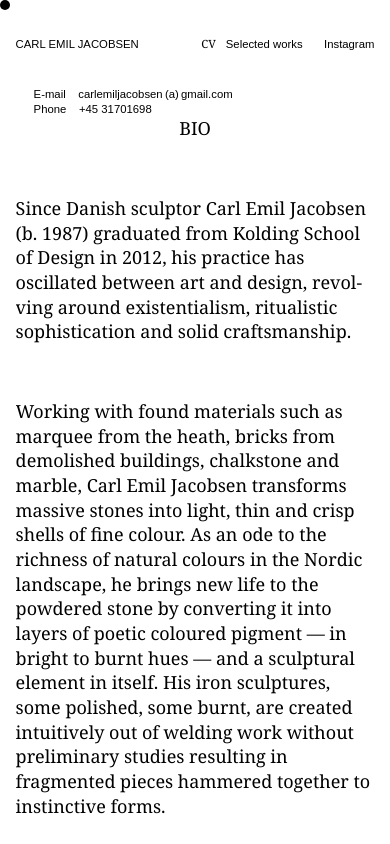
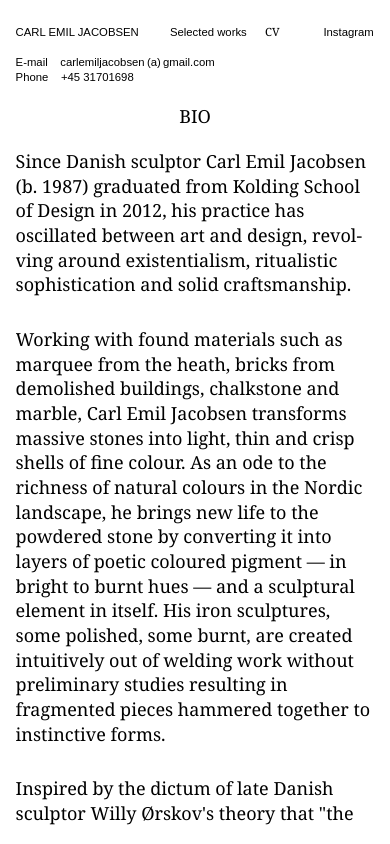
Before and after one commit to Wryth/cej_portfolio, a React (Create React App) app: page /#/bio in a window 390 px wide. Built offline with nearby package versions, Linux system fonts and the light colour scheme.

Commit message:
Made changes to mobile picture wheel postion.

```diff
--- a/src/components/archive.css
+++ b/src/components/archive.css
@@ -60,7 +60,7 @@
   width: auto;
 }
 
-@media (max-width:960px) {
+@media (max-width:500px) {
 
 
 
--- a/src/components/bio.css
+++ b/src/components/bio.css
@@ -37,6 +37,21 @@
 }
 
 
-@media (max-width:900px) {
+@media (max-width:500px) {
+    .bioHeader{
+        margin-bottom: 20px;
+    }
+
+    .textEnd{
+        margin-bottom: 30px;
+    }
+
+    .bioText {
+        margin-bottom: 30px;
+    }
+
+    .exhibitionInfo {
+    }
+
 
 }
--- a/src/components/customCursor.css
+++ b/src/components/customCursor.css
@@ -27,3 +27,9 @@
     display: none;
   }
 }
+
+@media (max-width:900px) {
+  #custom-cursor {
+    display: none;
+  }
+}
--- a/src/components/exampleReact/SlickDemo.css
+++ b/src/components/exampleReact/SlickDemo.css
@@ -51,16 +51,19 @@
     opacity: 0;
 }
 
-@media (min-height:450px) {
+@media (min-height:500px) {
     .slick-slider.slick-initialized{
         top: 60%;
         -ms-transform: translateY(-50%);
         transform: translateY(-50%);
     }
 }
-@media (max-width: 450px) {
+@media (max-width: 500px) {
     .slick-slider.slick-initialized{
         height: 30%;
+        position: relative;
+        -ms-transform: translateY(-200%);
+        transform: translateY(-200%);
     }
     .titleBox{
         font-size: 10px;
--- a/src/components/main.css
+++ b/src/components/main.css
@@ -18,8 +18,11 @@
   top: -37px;
 }
 
-@media (max-width:400px) {
+@media (max-width:500px) {
+
   .mainContainer{
+    top: 25px;
+    bottom: 25px;
     width: 92%;
     left: 4%;
   }
--- a/src/components/myHeader.css
+++ b/src/components/myHeader.css
@@ -38,3 +38,16 @@
 .emailLink:hover{
     font-family: Georgia, 'Times New Roman', Times, serif;
 }
+
+
+@media (max-width:500px) {
+    #headerMenu{
+        height: 15px;
+    }
+
+    .contactText{
+        margin-bottom: 20px;
+        margin-left: 0px;
+        margin-top: 15px;
+    }
+}
--- a/src/components/myMenu.css
+++ b/src/components/myMenu.css
@@ -76,9 +76,8 @@
     min-width: 82px;
 }
 
-@media (max-width:960px) {
+@media (max-width:900px) {
     .menuOption{
-        float: right;
         margin: 0;
         padding: 0;
         border: none;
@@ -88,14 +87,27 @@
         font-weight: 500;
         min-height: 20px;
     }
+    .innerMenu{
+    }
 
     #menuDownloads{
         display: none;
     }
 
-    #menuBio, #menuArchive, #igLink{
-        margin-left: 10px;
-        min-width: 0px;
+    #menuArchive{
+        min-width: 77px;
+    }
+
+    #menuBio{
+        min-width: 16px;
+    }
+
+    #igLink{
+        min-width: 51px;
+    }
+
+    #menuBio, #menuArchive{
+        margin-left: 18px;
     }
 
 }
--- a/src/index.css
+++ b/src/index.css
@@ -50,7 +50,7 @@ body:hover{
   font-family: Georgia, 'Times New Roman', Times, serif;
 }
 
-@media (max-width:900px) {
+@media (max-width:500px) {
   .largeText {
     font-size: 13.5pt;
     line-height: 18.5pt;
@@ -63,4 +63,6 @@ body:hover{
     font-family: Georgia, 'Times New Roman', Times, serif;
   }
 
+
+
 }
```
